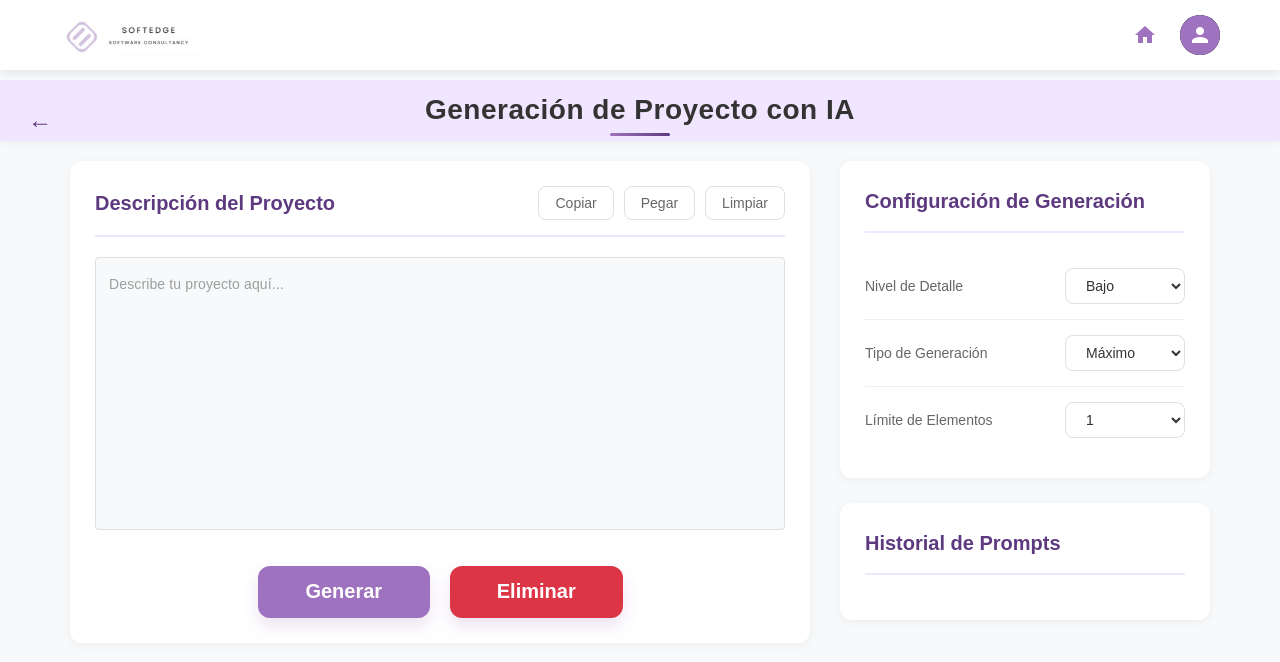
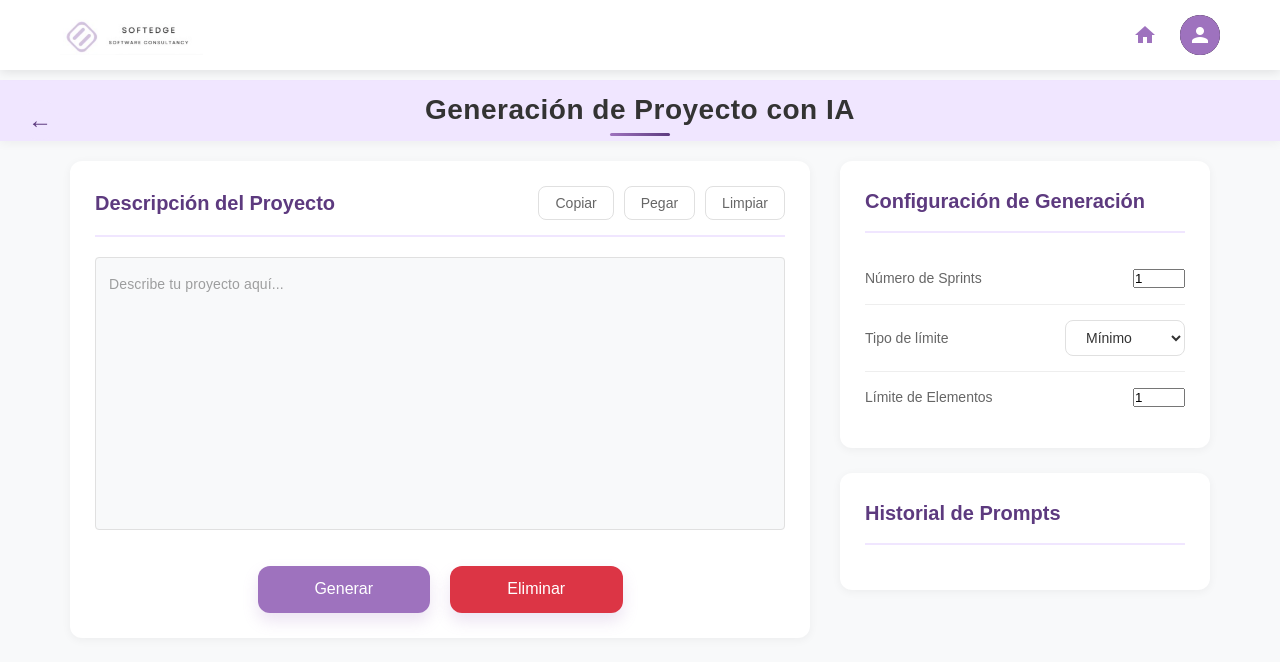
Before and after one commit to lorettaveiga/SoftEdgePruebas, a React (Vite) app in the folder Front/: page /generate in a window 1280 px wide. Shown: the top 662 px of the page. Built offline with nearby package versions, Linux system fonts and the light colour scheme; sample sign-in values are in the browser's storage.

Commit message:
Prompt fixing

```diff
--- a/Front/index.html
+++ b/Front/index.html
@@ -2,7 +2,7 @@
 <html lang="en">
   <head>
     <meta charset="UTF-8" />
-    <link rel="icon" type="image/svg+xml" href="/vite.svg" />
+    <link rel="icon" type="image/svg+xml" href="softedge_logo.png" />
     <meta name="viewport" content="width=device-width, initial-scale=1.0" />
     <link href="https://fonts.googleapis.com/icon?family=Material+Icons" rel="stylesheet">
     <title>SoftEdge</title>
--- a/Front/src/css/index.css
+++ b/Front/src/css/index.css
@@ -17,6 +17,7 @@ body {
   margin: 0;
   min-width: 320px;
   min-height: 100vh;
+}
 
 #root::-webkit-scrollbar {
   width: 6px; /* Set the width of the scrollbar */
--- a/Front/src/pages/Generate.jsx
+++ b/Front/src/pages/Generate.jsx
@@ -9,14 +9,16 @@ import "../css/Generate.css";
 function Generate() {
   const navigate = useNavigate();
   const [prompt, setPrompt] = useState("");
-  const [selectedDetail, setSelectedDetail] = useState("Bajo");
-  const [selectedOption, setSelectedOption] = useState("MAX"); // Estado para controlar la opción seleccionada
+  const [selectedOption, setSelectedOption] = useState("MIN"); // Estado para controlar la opción seleccionada
   const [limit, setLimit] = useState(1); // Estado para controlar el límite
   const [history, setHistory] = useState([]); // Estado para controlar el historial
   const [loading, setLoading] = useState(false); // Estado para controlar el estado de carga
   const [error, setError] = useState(null); // Estado para manejar el mensaje de error
   const [successMessage, setSuccessMessage] = useState(null); // Estado para manejar el mensaje de éxito
   const [sprints, setSprints] = useState(1); // Estado para controlar el número de sprints
+  const [copyButtonText, setCopyButtonText] = useState("Copiar");
+  const [pasteButtonText, setPasteButtonText] = useState("Pegar");
+  const [showConfirmationPopup, setShowConfirmationPopup] = useState(false);
 
   const userID = localStorage.getItem("UserID");
 
@@ -39,6 +41,7 @@ function Generate() {
    "nombreProyecto": "Nombre del proyecto",
    "descripcion": "Breve descripción del proyecto",
    "estatus": "Abierto" or "Cerrado",
+   "sprints": '${sprints}',
    "EP": [
      {
        "id": "EP01",
@@ -71,6 +74,7 @@ function Generate() {
         'id': 'HU01',
         'titulo': 'Titulo de historia de usuario',
         'data': 'Descripcion de historia de usuario (usar estructura [Yo como X quiero X para X])',
+        'epica': 'EP01',
         'criteriosAceptacion':
         [
           {
@@ -96,12 +100,15 @@ function Generate() {
      ]
  }
  The number of elements in each list should be ${selectedOption} ${limit}, respecting any constraints given by MAX or MIN values.
+ Tasks are not limited by the limit, but should be generated based on the user stories.
+ You are allowed to provide more than the requested number of elements if enough data is available.
  The tasks should be generated based on the user stories, and each task should have a unique ID.
- The task ID should be in the format "T01", "T02", etc.
- Task IDs should be unique within the project, no repeating even if they are in different lists.
- The sprint number should be a number between 1 and ${sprints}, and be sure to distribute all tasks across the sprints.
-   Please do not include \`\`\`json or \`\`\` markers in the response.
-   Do not include additional text inside or outside the JSON. Do not make up data that has not been asked: `;
+ The task ID should be in the format "T01", "T02", etc. Task IDs should be unique within the project.
+ The 'epica' field in each user story should reference the ID of the corresponding epic.
+ The sprint number under status should always be exactly ${sprints}.
+ The sprint number inside each task should be a number between 1 and ${sprints}, and be sure to distribute all tasks across the sprints.
+  Please do not include \`\`\`json or \`\`\` markers in the response.
+  Do not include additional text inside or outside the JSON. Do not make up data that has not been asked: `;
 
   const onSubmit = async (e) => {
     e.preventDefault();
@@ -137,22 +144,32 @@ function Generate() {
 
   const handleCopy = async () => {
     await navigator.clipboard.writeText(prompt);
-    setSuccessMessage("Texto copiado al portapapeles");
+    setCopyButtonText("¡Texto copiado!");
+    setTimeout(() => setCopyButtonText("Copiar"), 3000); // Reset after 3 seconds
   };
 
   const handlePaste = async () => {
     try {
       const text = await navigator.clipboard.readText();
       setPrompt(prompt + text);
-      setSuccessMessage("Texto pegado exitosamente");
+      setPasteButtonText("¡Texto pegado!");
+      setTimeout(() => setPasteButtonText("Pegar"), 3000); // Reset after 3 seconds
     } catch (err) {
       setError("No se pudo acceder al portapapeles");
     }
   };
 
-  const handleErase = () => {
+   const handleErase = () => {
+    setShowConfirmationPopup(true); // Show confirmation popup
+  };
+
+  const confirmErase = () => {
     setPrompt("");
-    setSuccessMessage("Campo de texto limpiado");
+    setShowConfirmationPopup(false); // Close the popup
+  };
+
+  const cancelErase = () => {
+    setShowConfirmationPopup(false); // Close the popup without clearing
   };
 
   const addToHistory = (prompt) => {
@@ -179,13 +196,25 @@ function Generate() {
               <div className="prompt-header">
                 <h2 className="prompt-title">Descripción del Proyecto</h2>
                 <div className="prompt-actions">
-                  <button type="button" className="action-button" onClick={handleCopy}>
-                    Copiar
+                  <button
+                    type="button"
+                    className="action-button"
+                    onClick={handleCopy}
+                  >
+                    {copyButtonText}
                   </button>
-                  <button type="button" className="action-button" onClick={handlePaste}>
-                    Pegar
+                  <button
+                    type="button"
+                    className="action-button"
+                    onClick={handlePaste}
+                  >
+                    {pasteButtonText}
                   </button>
-                  <button type="button" className="action-button" onClick={handleErase}>
+                  <button
+                    type="button"
+                    className="action-button"
+                    onClick={handleErase}
+                  >
                     Limpiar
                   </button>
                 </div>
@@ -239,22 +268,27 @@ function Generate() {
           <div className="right-container">
             <div className="prompt-options">
               <h3 className="options-title">Configuración de Generación</h3>
-
               <div className="option-group">
-                <span className="option-label">Nivel de Detalle</span>
-                <select
-                  className="option-select"
-                  value={selectedDetail}
-                  onChange={(e) => setSelectedDetail(e.target.value)}
-                >
-                  <option value="Bajo">Bajo</option>
-                  <option value="Medio">Medio</option>
-                  <option value="Alto">Alto</option>
-                </select>
+                <span className="option-label">Número de Sprints</span>
+                <input
+                  type="number"
+                  className="option-input"
+                  value={sprints || ""}
+                  onChange={(e) => {
+                    const value = e.target.value;
+                    if (value === "") {
+                      setSprints(1);
+                    } else {
+                      setSprints(Math.max(1, Math.min(10, Number(value))));
+                    }
+                  }}
+                  min={1}
+                  max={10}
+                />
               </div>
 
               <div className="option-group">
-                <span className="option-label">Tipo de Generación</span>
+                <span className="option-label">Tipo de límite</span>
                 <select
                   className="option-select"
                   value={selectedOption}
@@ -267,15 +301,21 @@ function Generate() {
 
               <div className="option-group">
                 <span className="option-label">Límite de Elementos</span>
-                <select
-                  className="option-select"
-                  value={limit}
-                  onChange={(e) => setLimit(Number(e.target.value))}
-                >
-                  {[1, 2, 3, 4, 5].map((num) => (
-                    <option key={num} value={num}>{num}</option>
-                  ))}
-                </select>
+                <input
+                  type="number"
+                  className="option-input"
+                  value={limit || ""}
+                  onChange={(e) => {
+                    const value = e.target.value;
+                    if (value === "") {
+                      setLimit(0);
+                    } else {
+                      setLimit(Math.max(1, Math.min(10, Number(value))));
+                    }
+                  }}
+                  min={1}
+                  max={10}
+                />
               </div>
             </div>
 
@@ -298,7 +338,19 @@ function Generate() {
       </form>
 
       <ErrorPopup message={error} onClose={() => setError(null)} />
-      <SuccessPopup message={successMessage} onClose={() => setSuccessMessage(null)} />
+      <SuccessPopup
+        message={successMessage}
+        onClose={() => setSuccessMessage(null)}
+      />
+      {showConfirmationPopup && (
+        <div className="confirmation-popup">
+          <div className="confirmation-content">
+            <h3>¿Estás seguro de que deseas limpiar el campo?</h3>
+            <button onClick={confirmErase}>Sí</button>
+            <button onClick={cancelErase}>No</button>
+          </div>
+        </div>
+      )}
     </div>
   );
 }
--- a/Front/src/pages/Home.jsx
+++ b/Front/src/pages/Home.jsx
@@ -64,7 +64,6 @@ const Home = () => {
       const data = await result.json();
       setProjects(data);
       setIsLoading(false);
-      setSuccessMessage("Proyectos cargados exitosamente."); // Muestra el popup de éxito
     } catch (error) {
       console.error("Error fetching projects:", error);
       setError("Error al cargar los proyectos. Por favor, inténtalo de nuevo."); // Muestra el popup de error
@@ -106,7 +105,8 @@ const Home = () => {
 
       <div className="controls-container">
         <div className="pagination-info">
-          Mostrando 1 - {Math.min(displayCount, projects.length)} de {projects.length}
+          Mostrando 1 - {Math.min(displayCount, projects.length)} de{" "}
+          {projects.length}
         </div>
 
         <div className="sort-control">
@@ -145,8 +145,10 @@ const Home = () => {
             <div
               className="project-image"
               style={{
-                backgroundImage: project.imagen ? `url(${project.imagen})` : 'none',
-                backgroundColor: project.imagen ? 'transparent' : '#f0e6ff'
+                backgroundImage: project.imagen
+                  ? `url(${project.imagen})`
+                  : "none",
+                backgroundColor: project.imagen ? "transparent" : "#f0e6ff",
               }}
             />
             <div className="project-info">
@@ -165,7 +167,10 @@ const Home = () => {
       )}
 
       <ErrorPopup message={error} onClose={() => setError(null)} />
-      <SuccessPopup message={successMessage} onClose={() => setSuccessMessage(null)} />
+      <SuccessPopup
+        message={successMessage}
+        onClose={() => setSuccessMessage(null)}
+      />
     </div>
   );
 };
```
